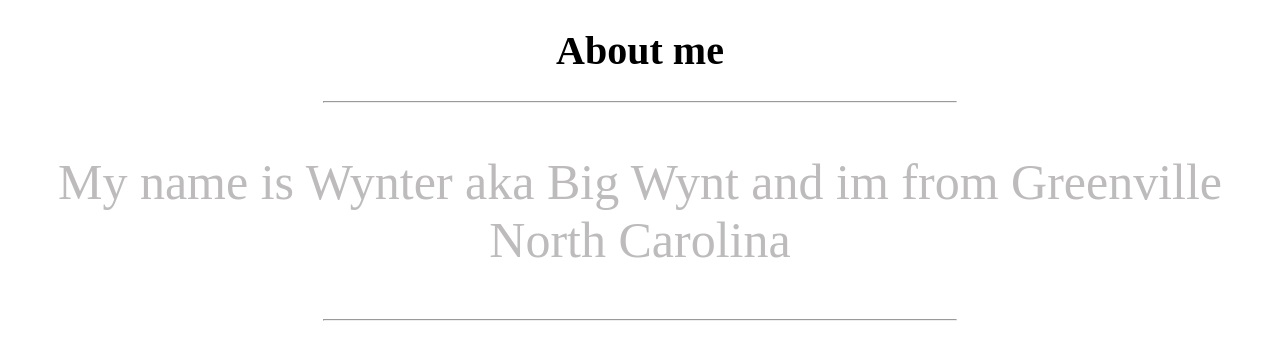
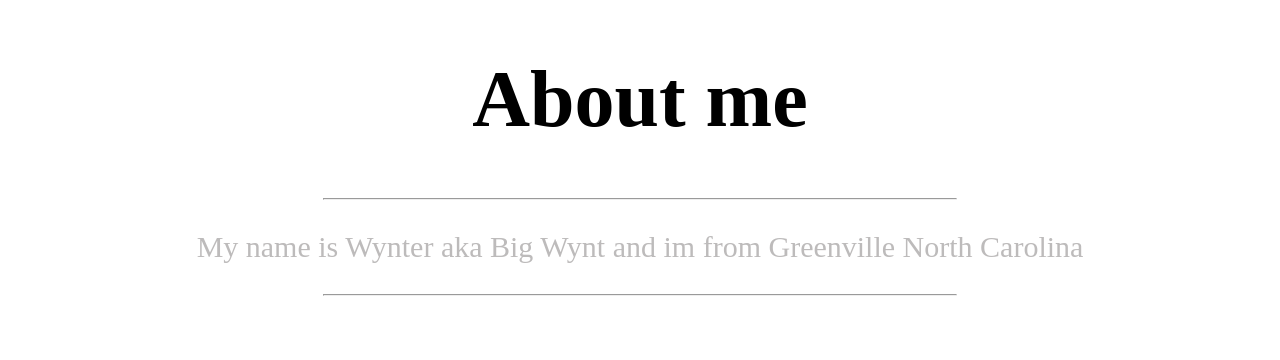
Before and after one commit to BigWynt/BigWynt.github.io, a plain HTML site: page index.html in a window 1280 px wide. Drawn offline with Linux system fonts and the light colour scheme.

Commit message:
Update index.html

```diff
--- a/index.html
+++ b/index.html
@@ -6,11 +6,11 @@
 <nav style="text-align: center;">
 </nav>
 <!-- Body content start -->
-<h1 style="text-align: center;color:black;font-size: 40px;">About me</h1>
+<h1 style="text-align: center;color:black;font-size: 80px;">About me</h1>
 <hr width="50%">
 <p style="text-align:center;
 color:rgb(189,187, 187);
-font-size: 50px;">
+font-size: 30px;">
 My name is Wynter aka Big Wynt and im from Greenville North Carolina
 </p>
 <hr width="50%">
```
